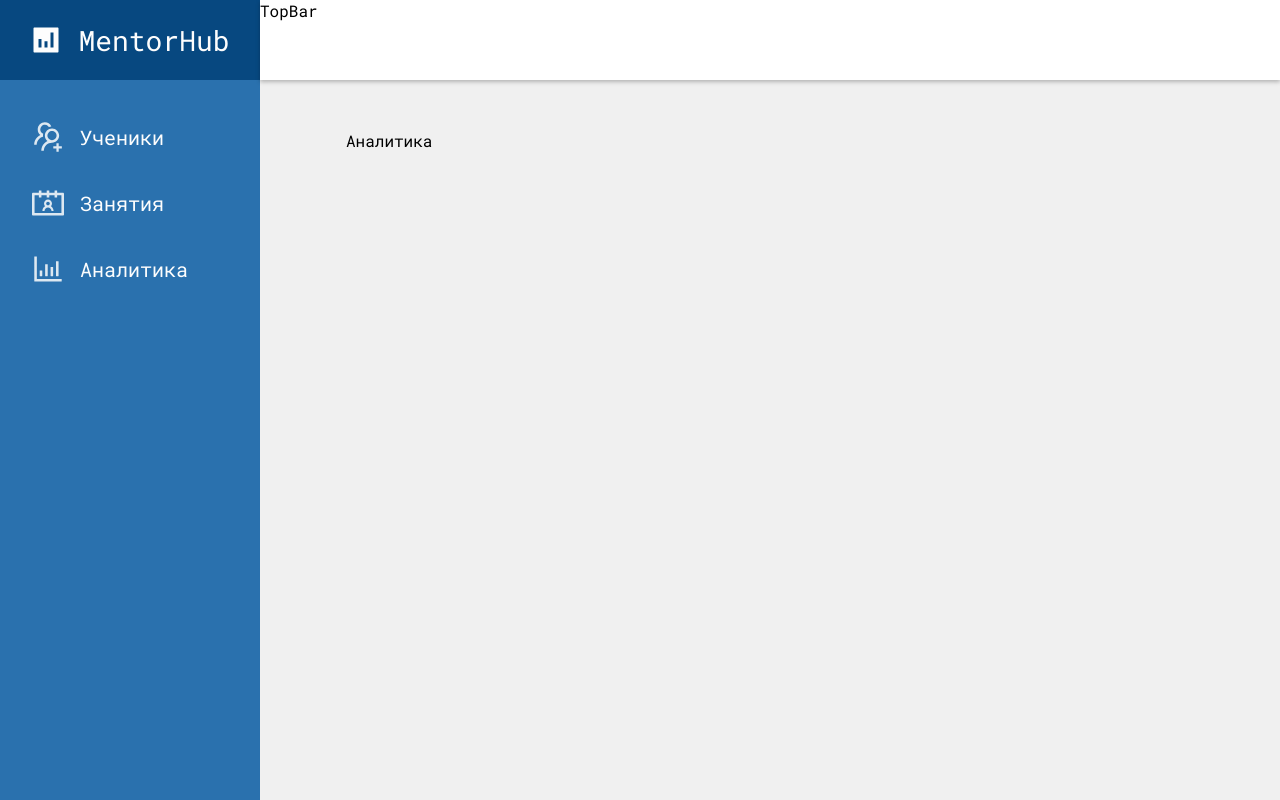
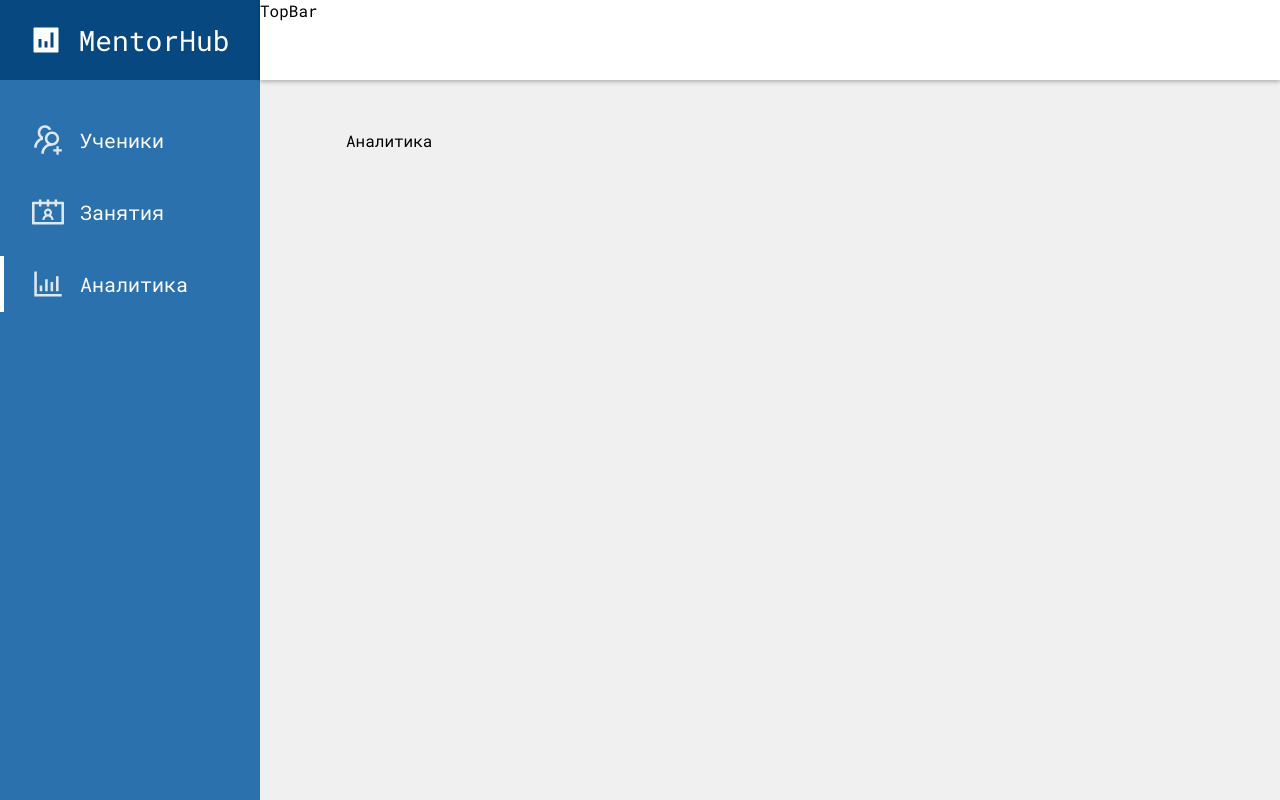
Before and after one commit to ivnvMkhl/mentoring-ui, a React (Vite) app: page /analytics in a window 1280 px wide. Built offline with nearby package versions, Linux system fonts and the light colour scheme.

Commit message:
add active state for MenuItem

```diff
--- a/src/components/complex/MenuItem/MenuItem.module.css
+++ b/src/components/complex/MenuItem/MenuItem.module.css
@@ -1,6 +1,6 @@
 .menuItem {
   width: 100%;
-  height: 50px;
+  height: 56px;
   display: flex;
   padding-left: 32px;
   gap: 16px;
@@ -9,6 +9,7 @@
 }
 
 .link {
+  display: flex;
   text-decoration: none;
   color: var(--color-text-inverse);
 }
@@ -16,3 +17,10 @@
 .link:hover {
   text-decoration: underline;
 }
+
+.active {
+  position: absolute;
+  width: 4px;
+  height: 56px;
+  background-color: var(--color-surface-primary);
+}
--- a/src/components/complex/MenuItem/MenuItem.tsx
+++ b/src/components/complex/MenuItem/MenuItem.tsx
@@ -6,11 +6,13 @@ type Props = {
   label: string;
   link: string;
   icon: ReactNode;
+  active: boolean;
 };
 
-const MenuItem: FC<Props> = ({ label, link, icon }) => {
+const MenuItem: FC<Props> = ({ label, link, icon, active }) => {
   return (
     <Link to={link} className={styles.link}>
+      {active && <div className={styles.active}></div>}
       <div className={styles.menuItem}>
         {icon}
         {label}
--- a/src/components/complex/SideBar/SideBar.tsx
+++ b/src/components/complex/SideBar/SideBar.tsx
@@ -5,11 +5,27 @@ import { MenuItem } from '../MenuItem/MenuItem';
 import { Icon } from '../../primitives/Icon/Icon';
 
 const SideBar: FC = () => {
+  const curentPath = window.location.pathname;
   return (
     <div className={styles.sideBar}>
-      <MenuItem label="Ученики" link="/menti-list" icon={<Icon kind="UsergroupAdd" size="l" />} />
-      <MenuItem label="Занятия" link="/lesson-list" icon={<Icon kind="Contacts" size="l" />} />
-      <MenuItem label="Аналитика" link="/analytics" icon={<Icon kind="BarChart" size="l" />} />
+      <MenuItem
+        label="Ученики"
+        link="/menti-list"
+        icon={<Icon kind="UsergroupAdd" size="l" />}
+        active={curentPath === '/menti-list'}
+      />
+      <MenuItem
+        label="Занятия"
+        link="/lesson-list"
+        icon={<Icon kind="Contacts" size="l" />}
+        active={curentPath === '/lesson-list'}
+      />
+      <MenuItem
+        label="Аналитика"
+        link="/analytics"
+        icon={<Icon kind="BarChart" size="l" />}
+        active={curentPath === '/analytics'}
+      />
     </div>
   );
 };
```
